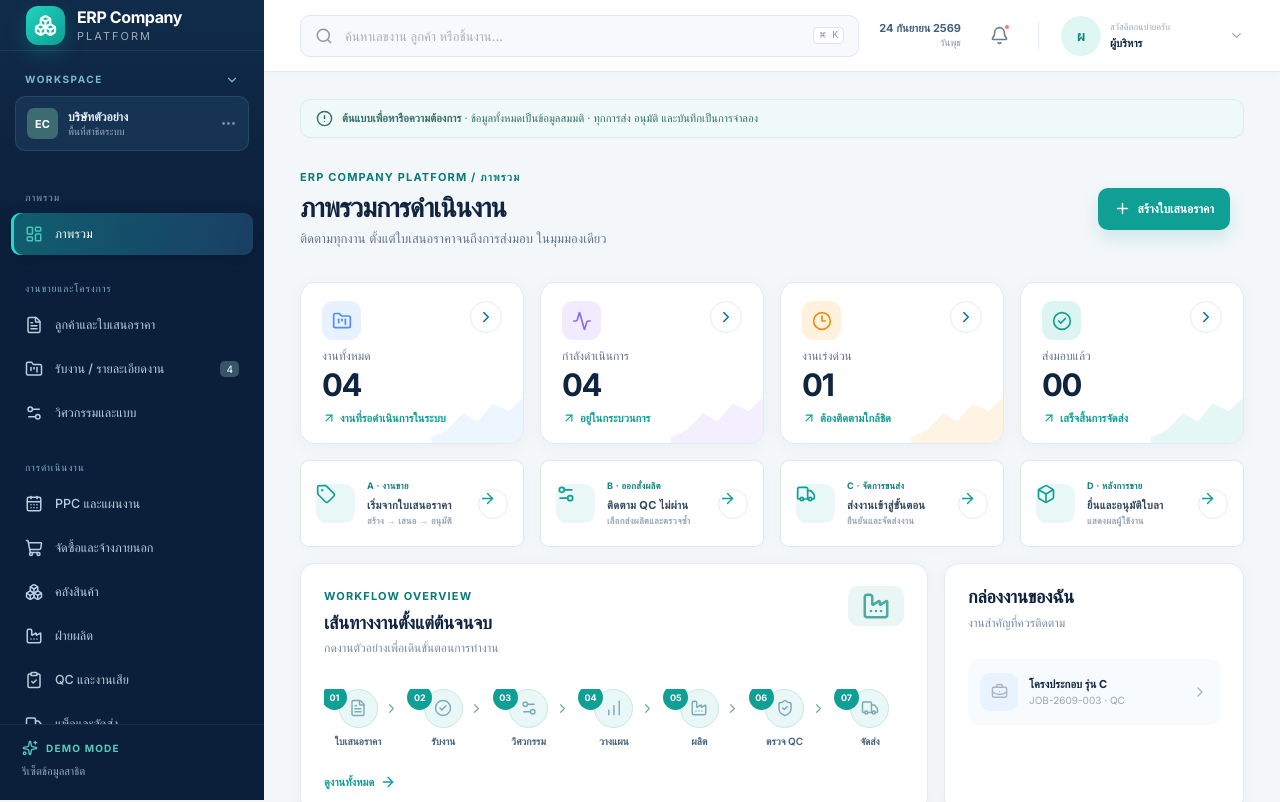
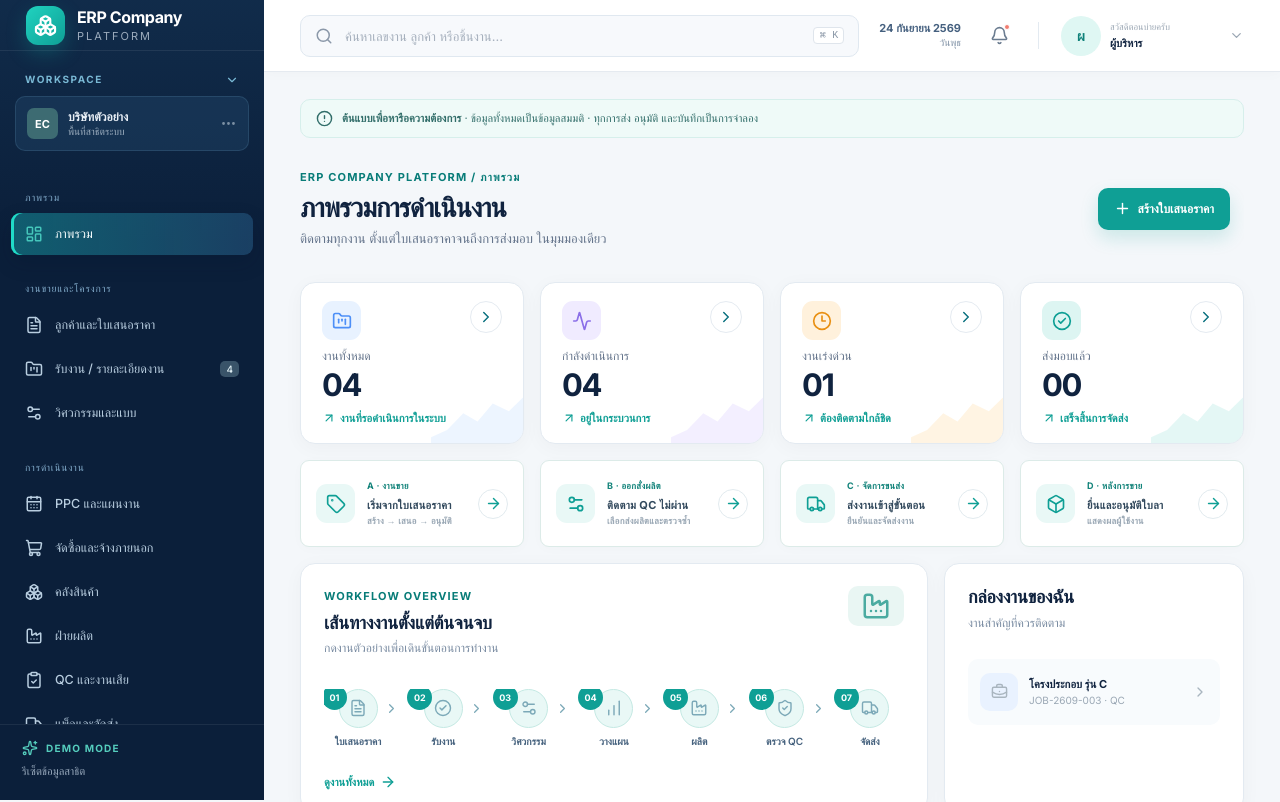
Before and after one commit to SitthidetiT/ERP-Mockup, a Next.js app: page /dashboard in a window 1280 px wide. Shown: the top 802 px of the page. Built offline with nearby package versions, Linux system fonts and the light colour scheme; a web font is replaced by a local one.

Commit message:
Center quick action icons

```diff
--- a/app/globals.css
+++ b/app/globals.css
@@ -2443,6 +2443,12 @@ input:focus-visible {
   margin: 0;
 }
 
+.scenario-grid .quick-action-card__icon,
+.scenario-grid .quick-action-card__action {
+  display: grid;
+  place-items: center;
+}
+
 .scenario-grid .quick-action-card__icon svg,
 .scenario-grid .quick-action-card__action svg {
   color: #0f9f95;
```
